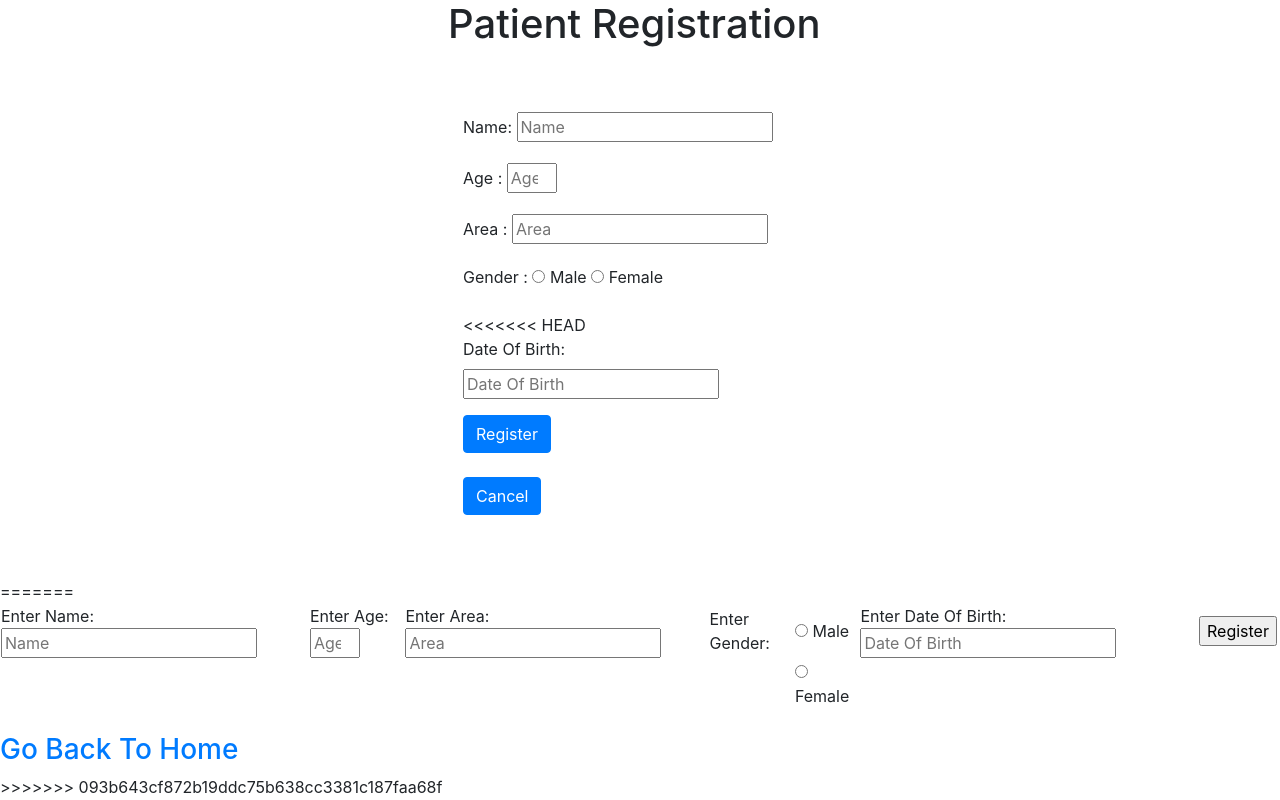
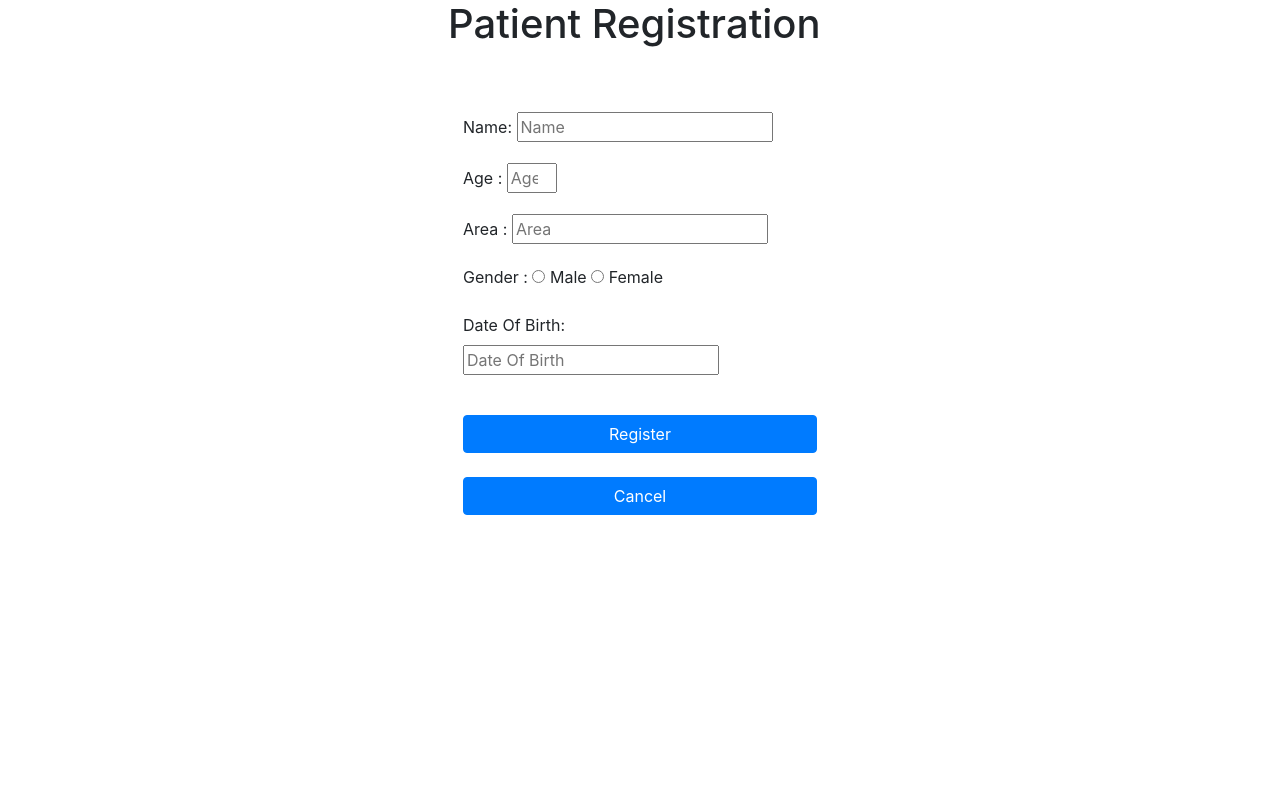
Before and after one commit to ocgMastek/flaskyboye, a Flask app: template templates/patients.html in a window 1280 px wide. Run offline with Flask 2, Linux system fonts and the light colour scheme; the template is opened without the code that fills it, so the values that code supplies are empty; some libraries are stand-ins or nearby versions.

Commit message:
home / patients html linked

```diff
--- a/templates/patients.html
+++ b/templates/patients.html
@@ -1,8 +1,10 @@
 <!DOCTYPE html>
 <html>
+
 <head>
     <meta charset="ISO-8859-1">
-    <link rel="stylesheet" href="https://maxcdn.bootstrapcdn.com/bootstrap/4.0.0/css/bootstrap.min.css" integrity="sha384-Gn5384xqQ1aoWXA+058RXPxPg6fy4IWvTNh0E263XmFcJlSAwiGgFAW/dAiS6JXm" crossorigin="anonymous">
+    <link rel="stylesheet" href="https://maxcdn.bootstrapcdn.com/bootstrap/4.0.0/css/bootstrap.min.css" integrity="sha384-Gn5384xqQ1aoWXA+058RXPxPg6fy4IWvTNh0E263XmFcJlSAwiGgFAW/dAiS6JXm"
+        crossorigin="anonymous">
     <link rel="stylesheet" href="{{ url_for('static',filename='styles/style.css') }}">
 
     <title>Patient Registration</title>
@@ -34,66 +36,21 @@
                 <input type="radio" name="gender" value="female" id="gender"> Female</td>
             </div>
 
-<<<<<<< HEAD
             <div class="form-group">
                 <label>Date Of Birth: </label>
                 <input name="dob" placeholder="Date Of Birth" id="dob">
             </div>
-            <input type="submit" value="Register" type="button" class="btn btn-primary">
+            <br>
+            <input type="submit" value="Register" type="button" class="btn btn-primary btn-block">
             <input name="mode" type="hidden" value="web">
         </form>
         <br>
         <form action="./">
-            <input class="btn btn-primary" type="submit" value="Cancel" />
+            <button class="btn btn-primary btn-block" type="submit" value="Cancel" />Cancel</button>
         </form>
+
+
     </div>
-=======
-	<form id="pat-reg-form" method="POST" action="./patient/register">
-	<table>
-		<tr>
-			<td>Enter Name: <input name="name" placeholder="Name" id="name"></td>
-			<td>Enter Age: <input type="number" name="age" placeholder="Age" id="age"
-					 			min="1" max="150" style="width: 50px"></td>
-			<td>Enter Area: <input name="area" placeholder="Area" id="area"></td>
-			<td>Enter Gender:</td>
-			<td><input type="radio" name="gender" value="Male" id="gender"> Male</td>
-			<td>Enter Date Of Birth: <input name="dob" placeholder="Date Of Birth" id="dob"></td>
-			<td><input name="mode" type="hidden" value="web"></td>
-			<td><input type="submit" value="Register"></td>
-		</tr>
-		<tr>
-			<td> </td>
-			<td> </td>
-			<td> </td>
-			<td> </td>
-			<td><input type="radio" name="gender" value="Female" id="gender"> Female</td>
-			<td> </td>
-			<td></td>
-			<td></td>
-			<td></td>
-		</tr>
-	</table>
-	</form>
+</body>
 
-		{% if report %}
-	<h3>{{report.message}}</h3>
-	<table border="1">
-		<tr>
-			<th>Report ID</th>
-			<th>Description</th>
-			<th>Date</th>
-		</tr>
-		{% for rep in report %}
-			<tr>
-				<td>{{rep.reportid}}</td>
-				<td>{{rep.description}}</td>
-				<td>{{rep.date}}</td>
-			</tr>
-		{%endfor%}
-	</table>
-	{%endif%}
-	<br>
-	<a href="./"><h3>Go Back To Home</h3></a>
->>>>>>> 093b643cf872b19ddc75b638cc3381c187faa68f
-</body>
 </html>
```
Also changed, not shown: templates/home.html (+6 -1 lines).
